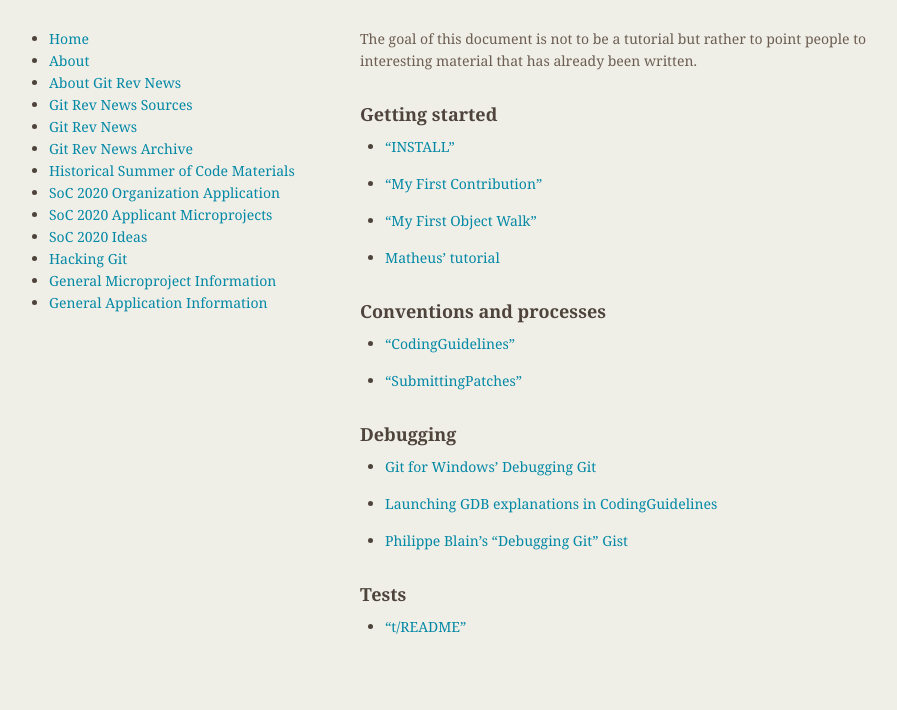
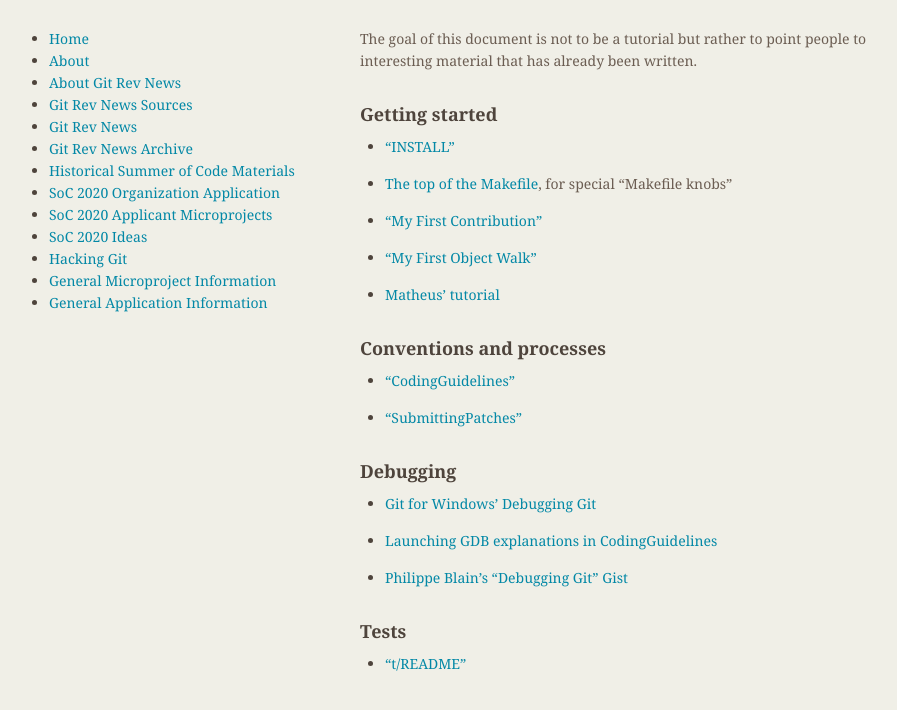
Before and after one commit to git/git.github.io, a Jekyll site: the page built from Hacking-Git.md, in a window 1280 px wide. Shown: the top 710 px of the page, without its empty margins (174-1071 px from the left). Built offline with Jekyll 4.4.1, drawn with Linux system fonts in a browser that asks for light colours.

Commit message:
Hacking-Git: add a link to the Makefile

```diff
--- a/Hacking-Git.md
+++ b/Hacking-Git.md
@@ -9,6 +9,8 @@
 ## Getting started
 
 * ["INSTALL"](https://github.com/git/git/blob/master/INSTALL)
+
+* [The top of the Makefile](https://github.com/git/git/blob/master/Makefile), for special "Makefile knobs"
 
 * ["My First Contribution"](https://git-scm.com/docs/MyFirstContribution)
 
```
